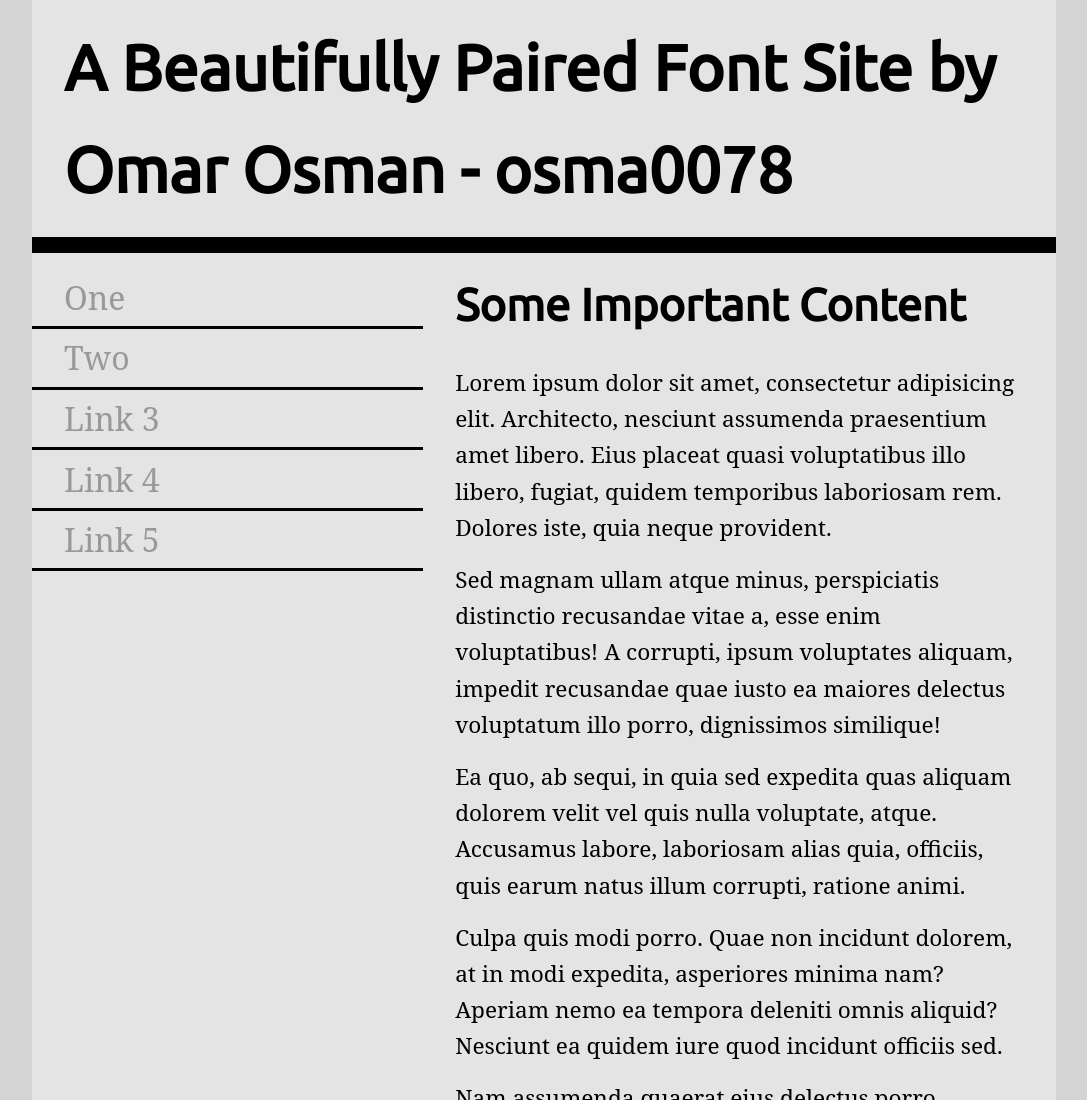
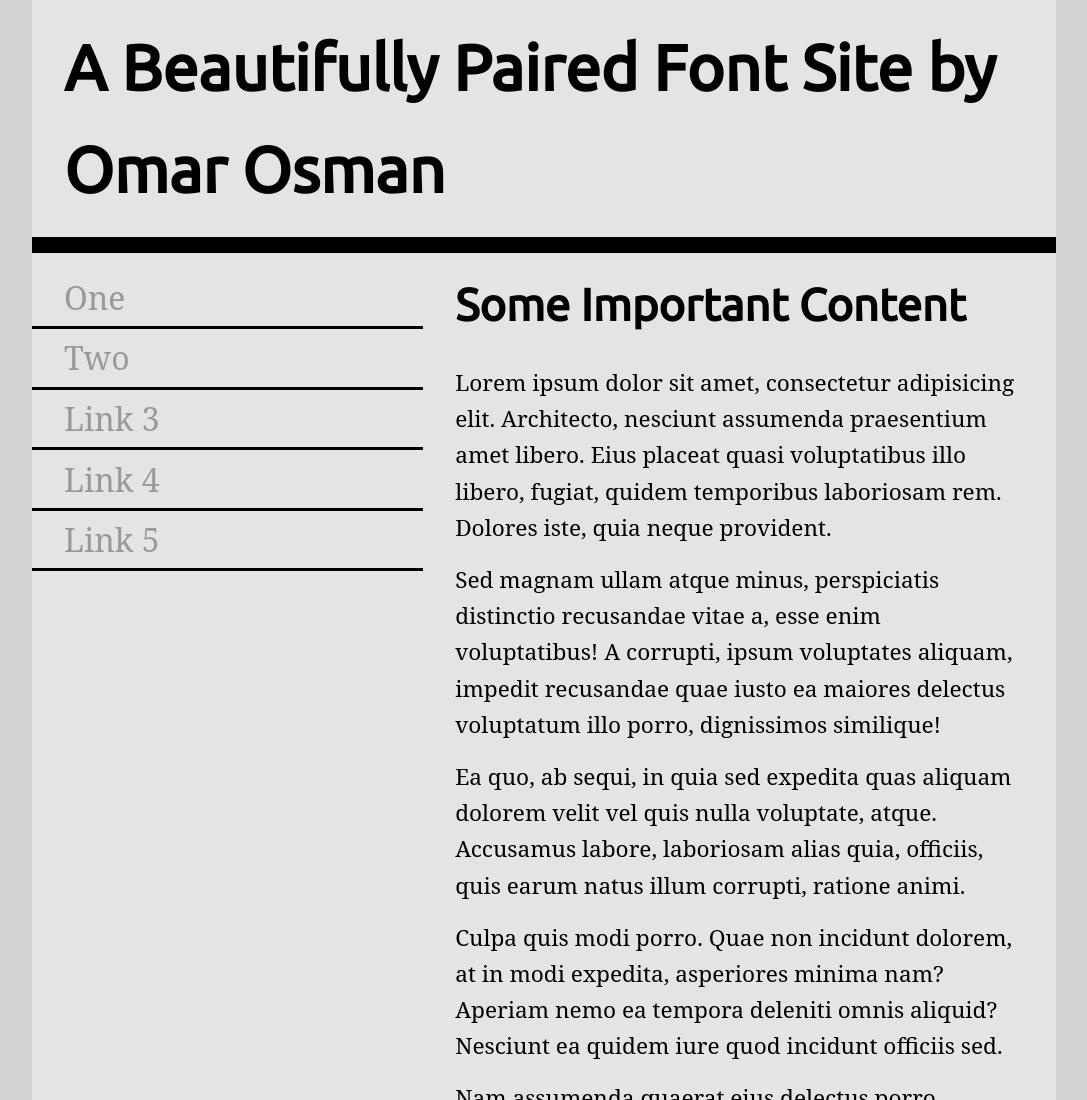
Before and after one commit to osma0078/fonts, a plain HTML site: page index.html in a window 1280 px wide. Shown: the top 1100 px of the page, without its empty margins (96-1183 px from the left). Drawn offline with Linux system fonts and the light colour scheme; a web font is replaced by a local one.

Commit message:
Removed student ID

```diff
--- a/index.html
+++ b/index.html
@@ -16,7 +16,7 @@
 <body>
     <div class="wrapper">
         <header>
-            <h1>A Beautifully Paired Font Site by Omar Osman - osma0078</h1>
+            <h1>A Beautifully Paired Font Site by Omar Osman</h1>
         </header>
         <nav>
             <ul>
```
